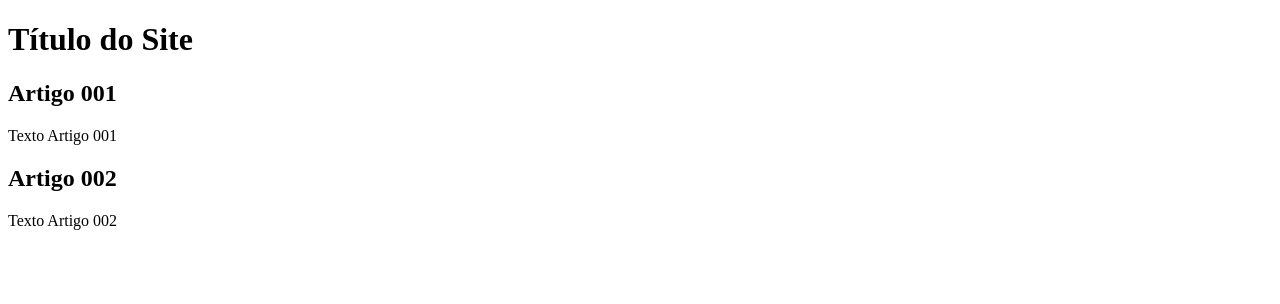
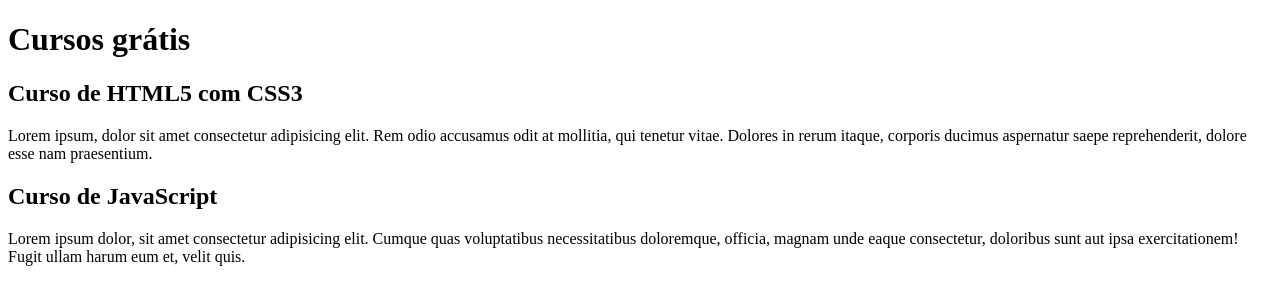
Before and after one commit to Bbeluco/projeto-site, a plain HTML site: page index.html in a window 1280 px wide. Drawn offline with Linux system fonts and the light colour scheme.

Commit message:
comecei a escrever o conteúdo

```diff
--- a/index.html
+++ b/index.html
@@ -8,15 +8,15 @@
 <body>
     <main>
         <header>
-            <h1>Título do Site</h1>
+            <h1>Cursos grátis</h1>
         </header>
         <article>
-            <h2>Artigo 001</h2>
-            <p>Texto Artigo 001</p>
+            <h2>Curso de HTML5 com CSS3</h2>
+            <p>Lorem ipsum, dolor sit amet consectetur adipisicing elit. Rem odio accusamus odit at mollitia, qui tenetur vitae. Dolores in rerum itaque, corporis ducimus aspernatur saepe reprehenderit, dolore esse nam praesentium.</p>
         </article>
         <article>
-            <h2>Artigo 002</h2>
-            <p>Texto Artigo 002</p>
+            <h2>Curso de JavaScript</h2>
+            <p>Lorem ipsum dolor, sit amet consectetur adipisicing elit. Cumque quas voluptatibus necessitatibus doloremque, officia, magnam unde eaque consectetur, doloribus sunt aut ipsa exercitationem! Fugit ullam harum eum et, velit quis.</p>
         </article>
     </main>
 </body>
```
